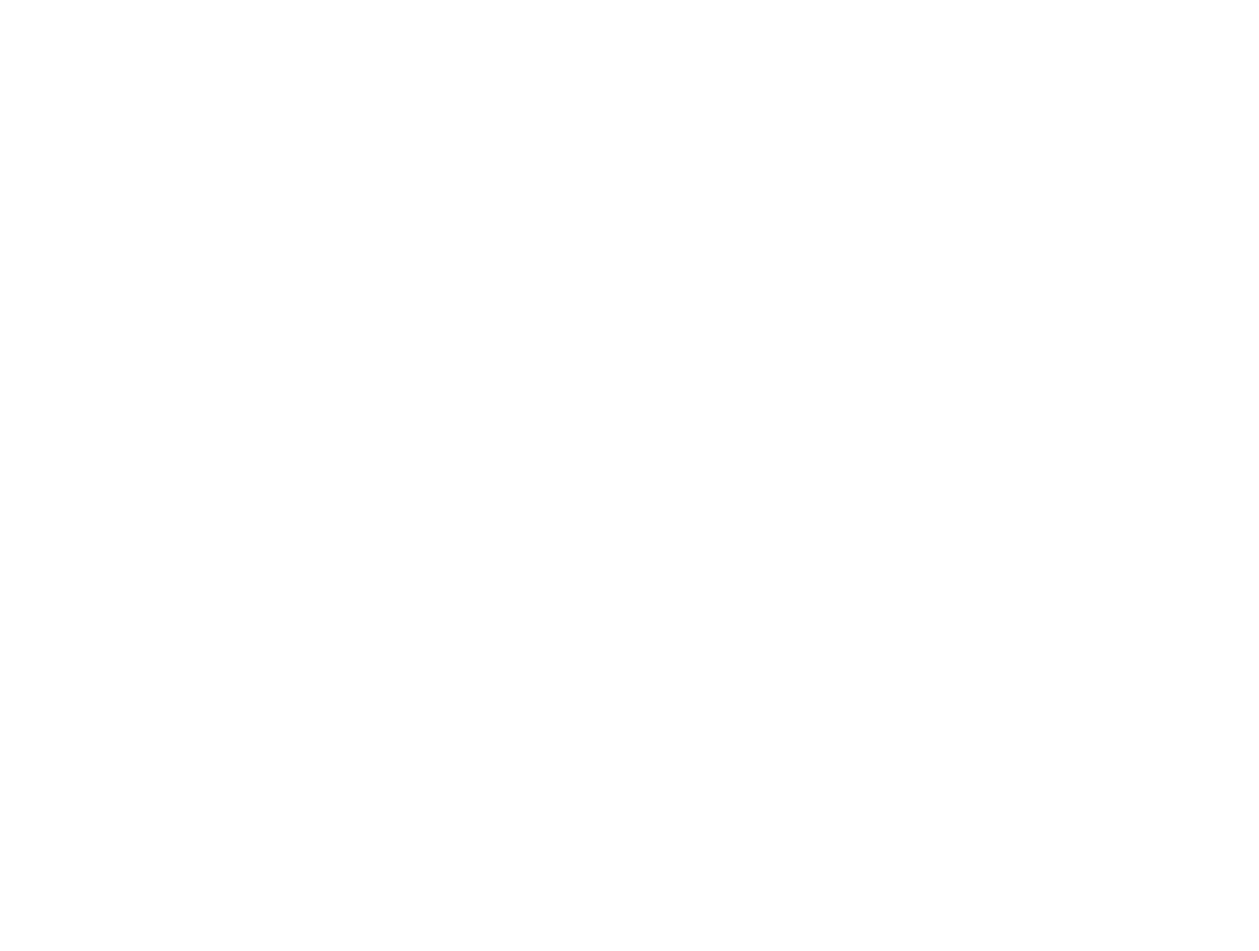
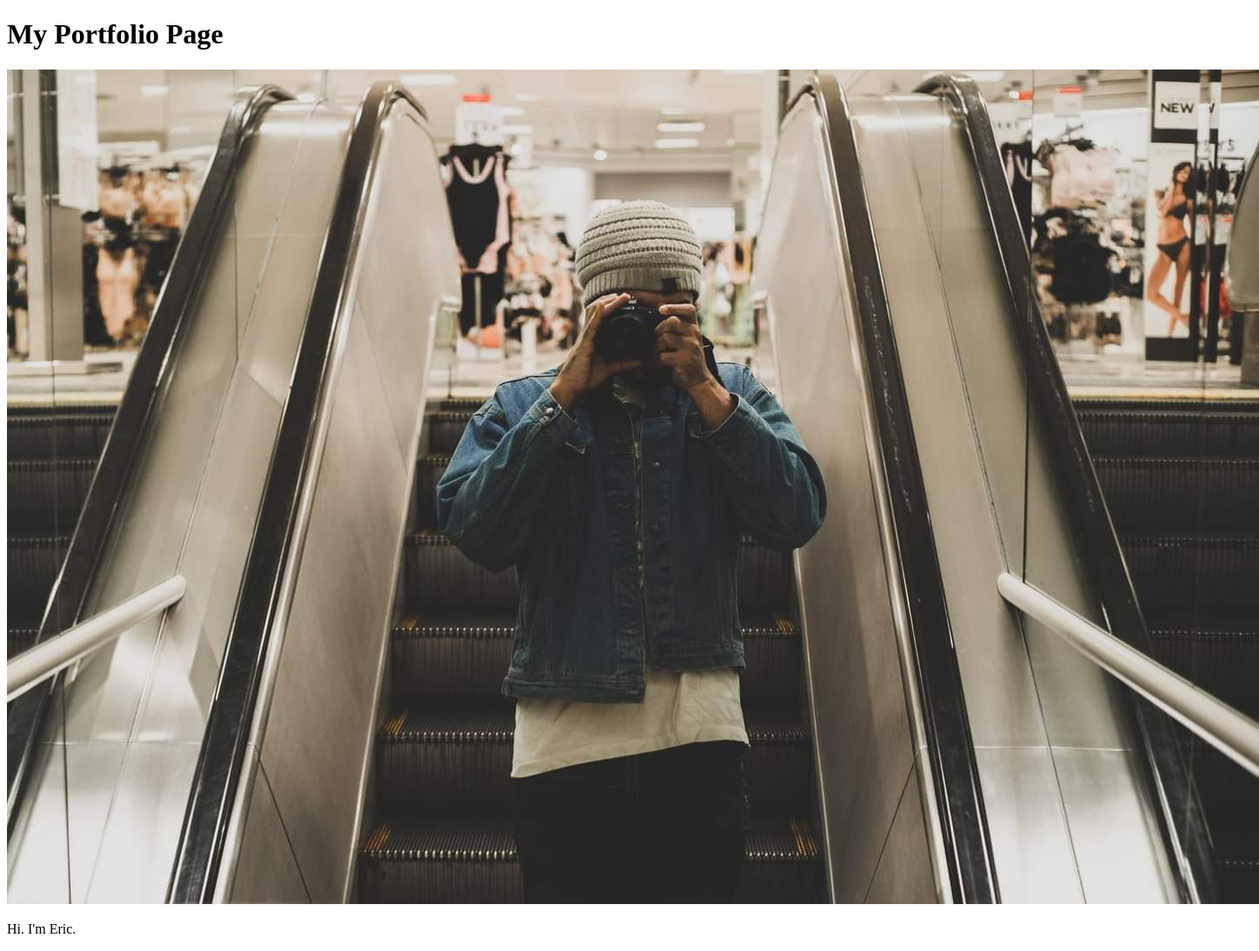
Before and after one commit to Cruduper/portfolio, a plain HTML site: page index.html in a window 1280 px wide. Shown: the whole page at 87% size, 1448 px wide, since content can reach past the window. Before the commit the page ends 800 px from the top, so only its background shows below. Drawn offline with Linux system fonts and the light colour scheme.

Commit message:
created gh-pages branch to test link in README.md, added simple test code to index.html

```diff
--- a/index.html
+++ b/index.html
@@ -5,6 +5,11 @@
   <Title>Portfolio</Title>
 </head>
 <body>
+  <div>
+    <h1>My Portfolio Page</h1>
 
+    <img src="img/eric.jpg">
+  </div>
+  <p> Hi. I'm Eric.</p>
 </body>
 </html>
```
